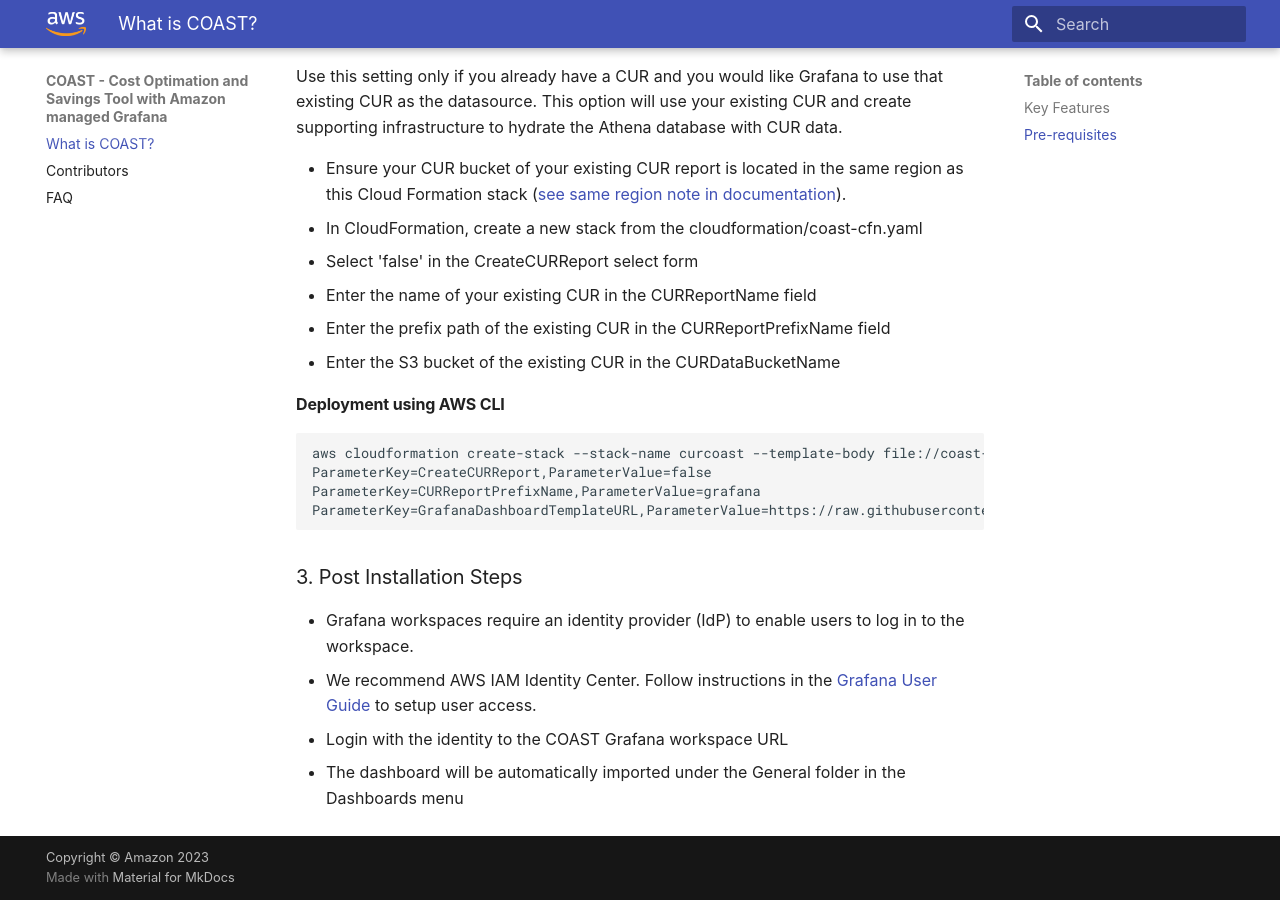
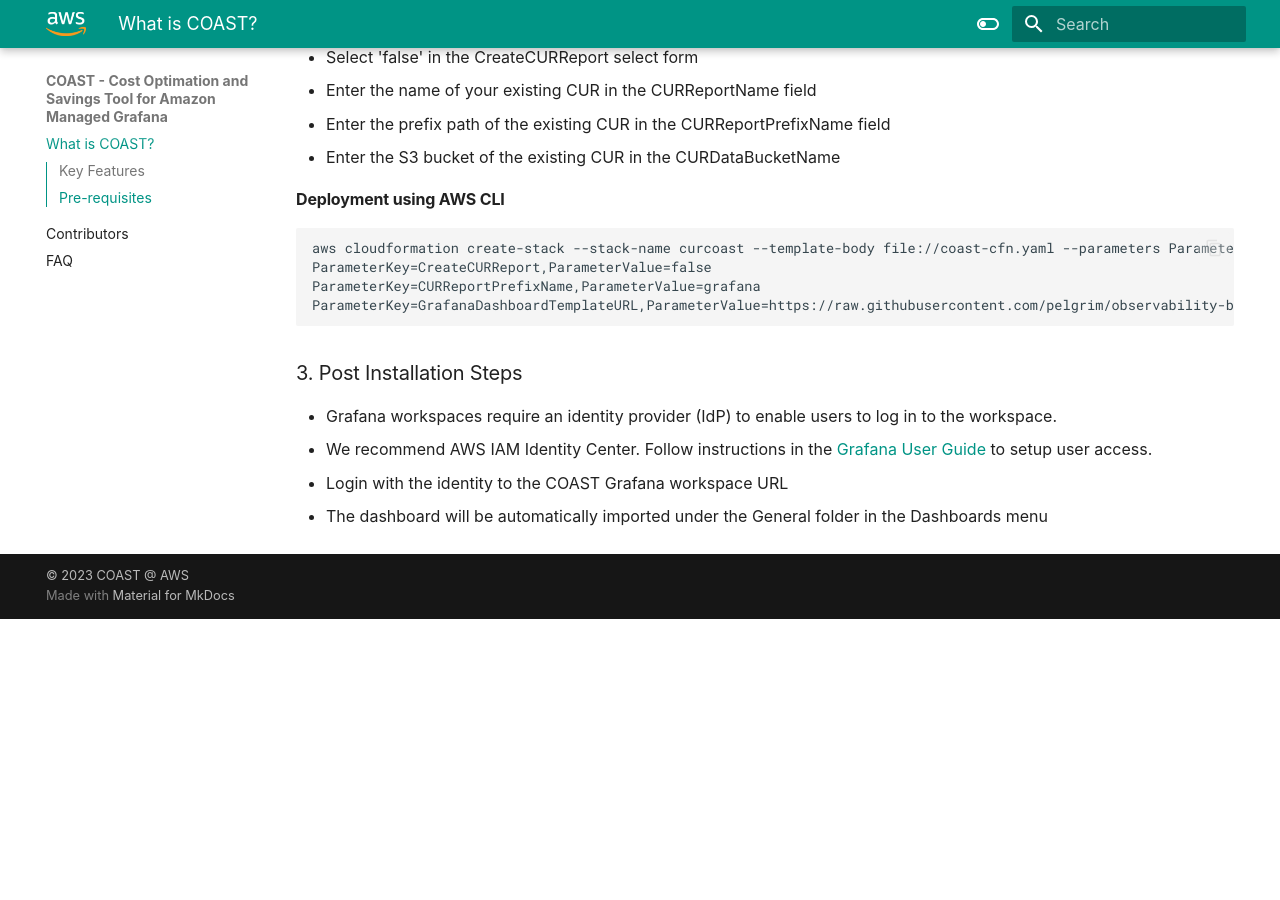
Before and after one commit to aws-samples/coast-grafana-cost-intelligence-dashboards, an MkDocs documentation site: the page built from doc/coast/docs/index.md, in a window 1280 px wide and 900 px high, scrolled down 1982 px. Built offline with MkDocs 1.6.1 and Material for MkDocs 9.7.7, drawn with Linux system fonts in a browser that asks for light colours; some web fonts are replaced; after the commit the page ends 2601 px from its top, so only the background shows below that.

Commit message:
adding docs

```diff
--- a/doc/coast/mkdocs.yml
+++ b/doc/coast/mkdocs.yml
@@ -1,4 +1,4 @@
-site_name: COAST - Cost Optimation and Savings Tool with Amazon managed Grafana
+site_name: COAST - Cost Optimation and Savings Tool for Amazon Managed Grafana
 docs_dir: "docs"
 copyright: "Copyright © Amazon 2023"
 site_author: "AWS"
@@ -15,10 +15,28 @@
     repo: fontawesome/brands/github
   features:
     - navigation.tabs.sticky
-
+    - navigation.sections
+    - toc.integrate
+    - navigation.top
+    - search.suggest
+    - search.highlight
+    - content.tabs.link
+    - content.code.annotation
+    - content.code.copy
+  language: en
   palette:
-    primary: indigo
-    accent: grey
+    - scheme: default
+      toggle:
+        icon: material/toggle-switch-off-outline
+        name: Switch to dark mode
+      primary: teal
+      accent: purple
+    - scheme: slate
+      toggle:
+        icon: material/toggle-switch
+        name: Switch to light mode
+      primary: teal
+      accent: lime
 
 
 
@@ -46,3 +64,7 @@
       permalink: true
 plugins:
   - search
+
+
+copyright: |
+  &copy; 2023 <a href="https://aws-samples.github.io/cost-dashboard-for-amazon-managed-grafana/"  target="_blank" rel="noopener">COAST @ AWS</a>
```
Also changed, not shown: doc/coast/.github/workflows/ci.yml (added).
